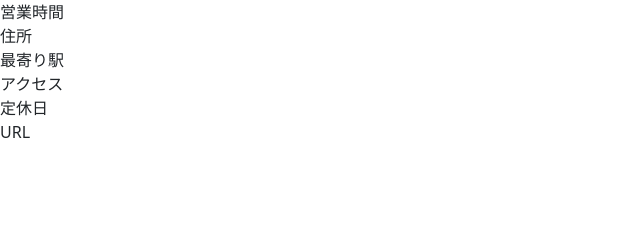
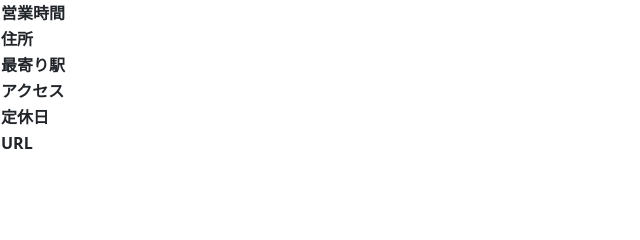
Before and after one commit to sayyyyyy/sugures, a Flask app: template application/templates/detail.html in a window 1280 px wide. Shown: the part 106-346 px from the top of the page, without its empty margins (0-640 px from the left). Run offline with Flask 2, Linux system fonts and the light colour scheme; the template is opened without the code that fills it, so the values that code supplies are empty.

Commit message:
css追加、商品詳細の情報をテーブルに変更

```diff
--- a/application/application.py
+++ b/application/application.py
@@ -60,7 +60,8 @@ def getliststoredata(usr_lat, usr_lng, usr_range):
             'access': restaurant['access'],
             'genre': restaurant['genre']['name'],
             'catch': restaurant['catch'],
-            'logo': restaurant['logo_image']
+            # 'logo': restaurant['logo_image']
+            'logo': restaurant['photo']['pc']['s']
     }
 
     return restaurant_list
@@ -85,7 +86,7 @@ def getdetailstoredata(store_id):
             'access': restaurant['access'],
             'genre': restaurant['genre']['name'],
             'catch': restaurant['catch'],
-            'logo': restaurant['logo_image'],
+            'logo': restaurant['photo']['pc']['l'],
             'station': restaurant['station_name'],
             'url': restaurant['urls']['pc'],
             'close': restaurant['close'],
--- a/application/static/style.css
+++ b/application/static/style.css
@@ -39,3 +39,7 @@
     opacity: 0;
     visibility: hidden;
 }
+
+.flex {
+    display: flex;
+}
--- a/application/static/top.css
+++ b/application/static/top.css
@@ -14,6 +14,8 @@
 
 .page-explanation {
     font-size: 2rem;
+    -webkit-text-stroke: 1px #FFF;
+    text-stroke: 1px #FFF;
 }
 
 body {
--- a/application/templates/detail.html
+++ b/application/templates/detail.html
@@ -17,30 +17,32 @@
         <span class="detail-store-name">{{ store_data['name'] }}</span>
         <img class="detail-store-img" src="{{ store_data['logo'] }}" alt="店舗イメージ">
         <div class="store-info">
-            <div class="store-operating-container">
-                <span>営業時間</span>
-                <span class="store-operating">{{ store_data['open'] }}</span>
-            </div>
-            <div class="store-adress-container">
-                <span>住所</span>
-                <span class="store-adress">{{ store_data['address'] }}</span>
-            </div>
-            <div class="store-station-container">
-                <span>最寄り駅</span>
-                <span class="store-station">{{ store_data['station'] }}</span>
-            </div>
-            <div class="store-access-container">
-                <span>アクセス</span>
-                <span class="store-access">{{ store_data['access'] }}</span>
-            </div>
-            <div class="store-close-container">
-                <span>定休日</span>
-                <span class="store-close">{{ store_data['close'] }}</span>
-            </div>
-            <div class="store-url-container">
-                <span>URL</span>
-                <span class="store-url">{{ store_data['url'] }}</span>
-            </div>
+            <table>
+                <tr class="store-operating-container">
+                    <th>営業時間</th>
+                    <th class="store-operating">{{ store_data['open'] }}</th>
+                </tr>
+                <tr class="store-adress-container">
+                    <th>住所</th>
+                    <th class="store-adress">{{ store_data['address'] }}</th>
+                </tr>
+                <tr class="store-access-container">
+                    <th>最寄り駅</th>
+                    <th class="store-station">{{ store_data['station'] }}</th>
+                </tr>
+                <tr class="store-access-container">
+                    <th>アクセス</th>
+                    <th class="store-access">{{ store_data['access'] }}</th>
+                </tr>
+                <tr class="store-close-container">
+                    <th>定休日</th>
+                    <th class="store-close">{{ store_data['close'] }}</th>
+                </tr>
+                <tr class="store-url-container">
+                    <th>URL</th>
+                    <th class="store-url">{{ store_data['url'] }}</th>
+                </tr>
+            </table>
         </div>
     </div>
 
--- a/application/templates/top.html
+++ b/application/templates/top.html
@@ -20,6 +20,7 @@
 
         <!-- 検索ボックス -->
         <div class="search-container">
+            <div class="range-container">
                 <span>検索範囲(m)</span>
                 <select id="search-distance" name="search-distance">
                     <option value="100">~100</option>
@@ -29,6 +30,7 @@
                     <option value="other">自分で入力する</option>
                 </select>
                 <div class="genre">
+            </div>
                 <span>ジャンル</span>
             </div>
             <button class="search-btn" onclick="callGeolocation()">検索する</button>
```
Also changed, not shown: application/static/list.css (+7 -0 lines), application/templates/list.html (+5 -6 lines). Lines whose indentation alone changed are shown as unchanged.
